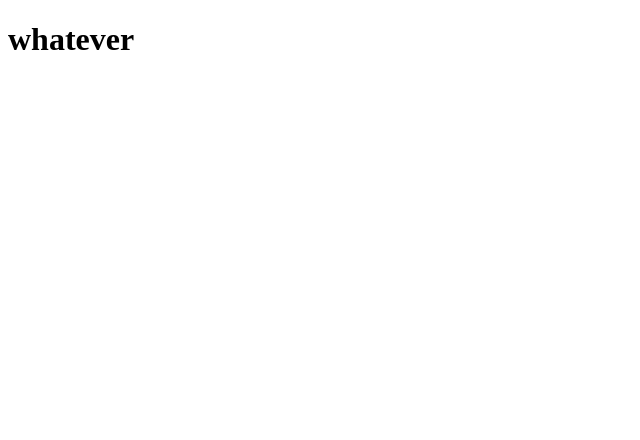
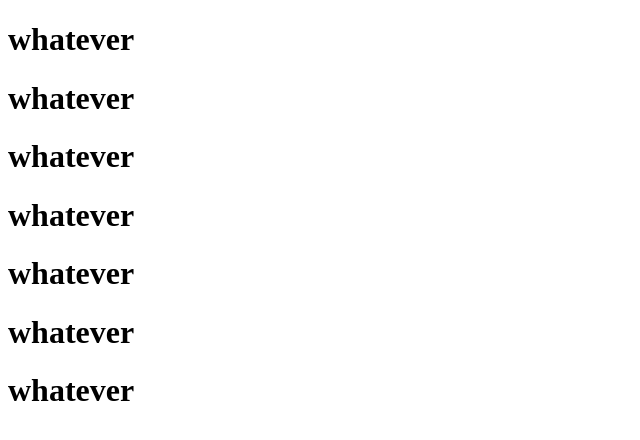
Before and after one commit to HaroldSchoofs/git-one, a plain HTML site: page index.html in a window 1280 px wide. Shown: the whole page, without its empty margins (0-640 px from the left). Drawn offline with Linux system fonts and the light colour scheme.

Commit message:
added index html

```diff
--- a/index.html
+++ b/index.html
@@ -6,5 +6,11 @@
   </head>
   <body>
     <h1>whatever</h1>
+    <h1>whatever</h1>
+    <h1>whatever</h1>
+    <h1>whatever</h1>
+    <h1>whatever</h1>
+    <h1>whatever</h1>
+    <h1>whatever</h1>
   </body>
 </html>
```
